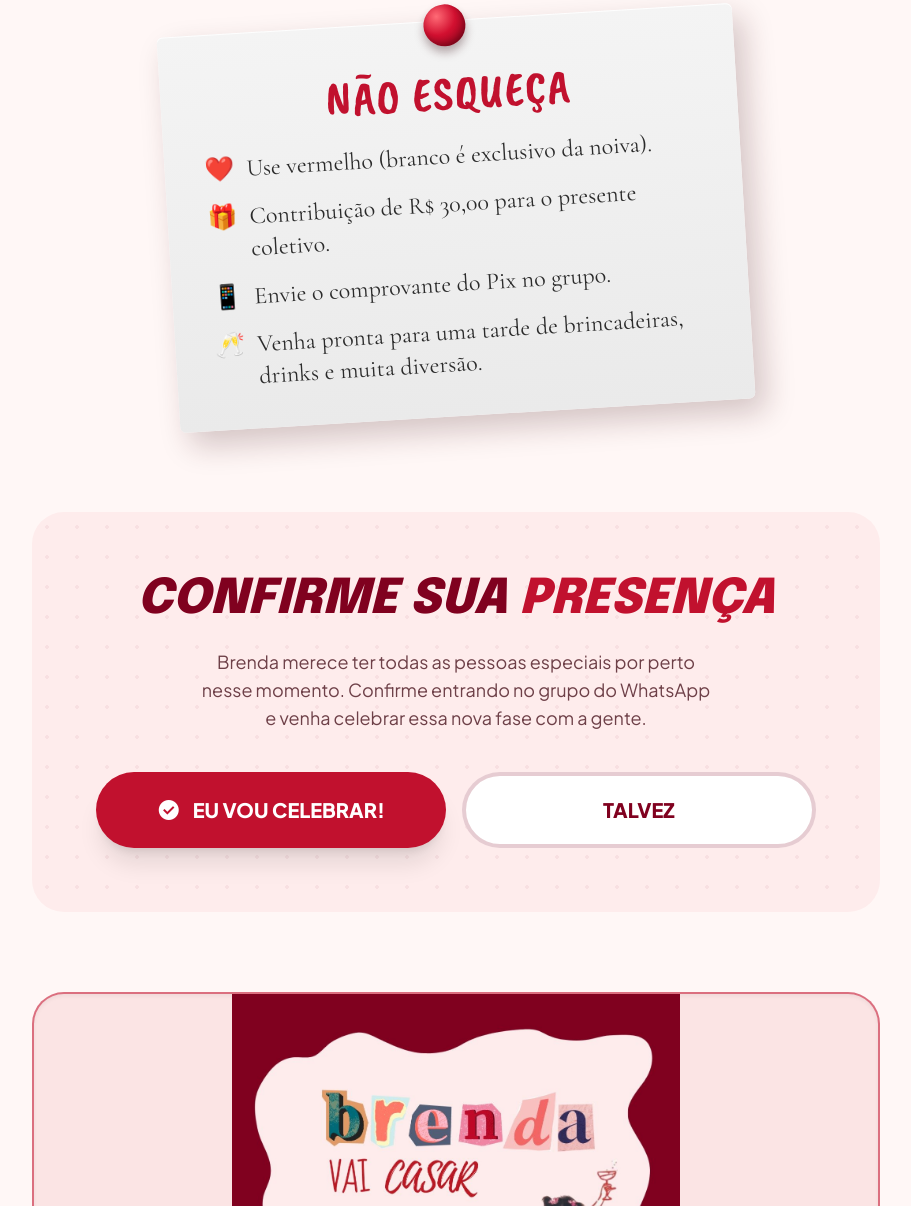
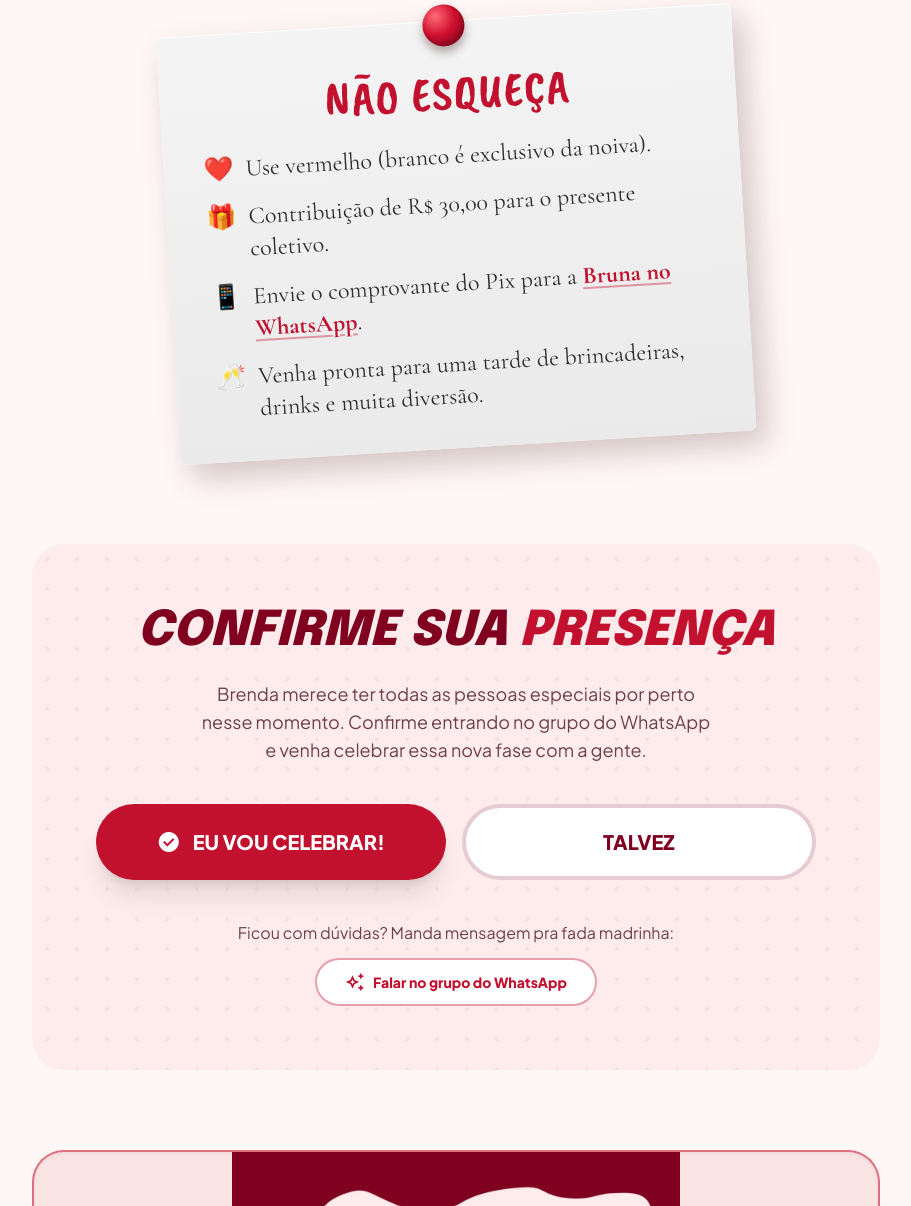
Before and after one commit to ste-coding/despedida-brenda, a plain HTML site: page index.html in a window 1280 px wide. Shown: the part 2407-3613 px from the top of the page, without its empty margins (184-1095 px from the left). Drawn offline with nearby package versions, Linux system fonts and the light colour scheme.

Commit message:
fix: ajustes de copy

```diff
--- a/index.html
+++ b/index.html
@@ -41,11 +41,11 @@
     <meta name="twitter:card" content="summary_large_image" />
     <meta
       name="twitter:image"
-      content="https://matheussilvasantiagou.github.io/despedida-brenda/assets/convite.jpg"
+      content="https://ste-coding.github.io/despedida-brenda/assets/convite.jpg"
     />
     <link
       rel="canonical"
-      href="https://matheussilvasantiagou.github.io/despedida-brenda/"
+      href="https://ste-coding.github.io/despedida-brenda/"
     />
     <meta name="theme-color" content="#80011f" />
     <script src="https://cdn.tailwindcss.com?plugins=forms,container-queries"></script>
@@ -242,7 +242,6 @@
           inset -2px -3px 6px rgba(0, 0, 0, 0.25);
       }
 
-      /* Traço fino estilo desenho do convite */
       /* --- FUNDO: campo vinho + taças em traço fino --- */
       #bgRedField {
         position: absolute;
@@ -267,6 +266,7 @@
         background-repeat: no-repeat, no-repeat, repeat;
       }
 
+      /* Traço fino estilo desenho do convite */
       .doodle-frame {
         border: 2px solid rgba(193, 17, 46, 0.55);
         box-shadow: 0 0 0 6px rgba(255, 247, 246, 0.65);
@@ -447,12 +447,7 @@
         height: 100%;
         width: 0%;
         border-radius: inherit;
-        background: linear-gradient(
-          90deg,
-          #c1112e,
-          #ff8f9c 55%,
-          #feecec 100%
-        );
+        background: linear-gradient(90deg, #c1112e, #ff8f9c 55%, #feecec 100%);
         transition: width 0.45s cubic-bezier(0.22, 1, 0.36, 1);
       }
       #pageLoader .page-loader-heading {
@@ -531,7 +526,7 @@
       </div>
     </div>
 
-    <!-- Fundo: se existir ./assets/video.MOV ele toca; senão fica a arte do convite (poster) -->
+    <!-- Fundo: campo vinho com taças; se existir ./assets/video.MOV ele entra por cima -->
     <div
       id="bgVideoShell"
       class="pointer-events-none fixed left-0 right-0 top-0 z-0 w-full overflow-hidden"
@@ -860,7 +855,8 @@
             <p
               class="mt-3 font-body text-sm leading-relaxed text-on-surface-variant"
             >
-              Faça o Pix pra irmã da noiva e, depois, é só enviar o comprovante pra Bruna no WhatsApp.
+              Faça o Pix pra irmã da noiva e, depois, é só enviar o comprovante
+              pra Bruna no WhatsApp.
             </p>
           </div>
         </article>
@@ -890,7 +886,11 @@
                 class="flex items-baseline gap-3 font-invite text-2xl font-semibold leading-snug text-primary md:text-3xl"
               >
                 <span aria-hidden="true">📍</span>
-                <span>Salão de festas — Direcional Praia - R. Cap. Médio Osias Ribeiro, 320 - Barra de Jangada, Jaboatão dos Guararapes - PE, 54460-020</span>
+                <span
+                  >Salão de festas — Direcional Praia - R. Cap. Médio Osias
+                  Ribeiro, 320 - Barra de Jangada, Jaboatão dos Guararapes - PE,
+                  54460-020</span
+                >
               </li>
               <li
                 class="flex items-baseline gap-3 font-invite text-2xl font-semibold leading-snug text-primary md:text-3xl"
@@ -942,7 +942,16 @@
             </li>
             <li class="flex gap-3">
               <span aria-hidden="true">📱</span>
-              <span>Envie o comprovante do Pix no grupo.</span>
+              <span>
+                Envie o comprovante do Pix para a
+                <a
+                  href="https://wa.me/5581999883070?text=Oi%2C%20Bruna!%20Fiz%20o%20Pix%20da%20contribui%C3%A7%C3%A3o%20para%20o%20presente%20da%20Brenda.%20Segue%20o%20comprovante%3A"
+                  target="_blank"
+                  rel="noopener noreferrer"
+                  class="font-bold text-secondary underline decoration-secondary/40 underline-offset-4 transition hover:decoration-secondary"
+                  >Bruna no WhatsApp</a
+                >.
+              </span>
             </li>
             <li class="flex gap-3">
               <span aria-hidden="true">🥂</span>
@@ -974,8 +983,8 @@
         <p
           class="font-body text-lg text-on-surface-variant max-w-lg mx-auto mb-10 relative z-10"
         >
-          Brenda merece ter todas as pessoas especiais por perto nesse
-          momento. Confirme entrando no grupo do WhatsApp e venha celebrar essa nova fase
+          Brenda merece ter todas as pessoas especiais por perto nesse momento.
+          Confirme entrando no grupo do WhatsApp e venha celebrar essa nova fase
           com a gente.
         </p>
         <div
@@ -1001,6 +1010,23 @@
             TALVEZ
           </button>
         </div>
+
+        <!-- Fada madrinha -->
+        <p
+          class="relative z-10 mt-10 font-body text-base leading-relaxed text-on-surface-variant"
+        >
+          Ficou com dúvidas? Manda mensagem pra fada madrinha:
+        </p>
+        <a
+          id="linkFadaMadrinha"
+          href="#"
+          target="_blank"
+          rel="noopener noreferrer"
+          class="relative z-10 mt-3 inline-flex items-center justify-center gap-2 rounded-full border-2 border-secondary/40 bg-white px-7 py-3 font-label text-sm font-extrabold text-secondary transition hover:bg-secondary/5 active:scale-[0.98]"
+        >
+          <span class="material-symbols-outlined text-[20px]">auto_awesome</span>
+          Falar no grupo do WhatsApp
+        </a>
       </section>
 
       <!-- Convite original -->
@@ -1194,7 +1220,8 @@
         /* ==================================================================
            EDITE AQUI: link do grupo de WhatsApp da despedida
            ================================================================== */
-        var WHATSAPP_GROUP_URL = "https://chat.whatsapp.com/HWu9u2fxvq98KuVd1XiL0o";
+        var WHATSAPP_GROUP_URL =
+          "https://chat.whatsapp.com/HWu9u2fxvq98KuVd1XiL0o";
 
         function openWhatsappHint() {
           whatsappHintModal.classList.remove("hidden");
@@ -1215,6 +1242,10 @@
         }
 
         btnConfirmar.addEventListener("click", openWhatsappHint);
+
+        // Link da "fada madrinha" aponta para o mesmo grupo
+        var linkFada = document.getElementById("linkFadaMadrinha");
+        if (linkFada) linkFada.href = WHATSAPP_GROUP_URL;
 
         whatsappHintModal
           .querySelectorAll("[data-close-whatsapp-hint]")
```
